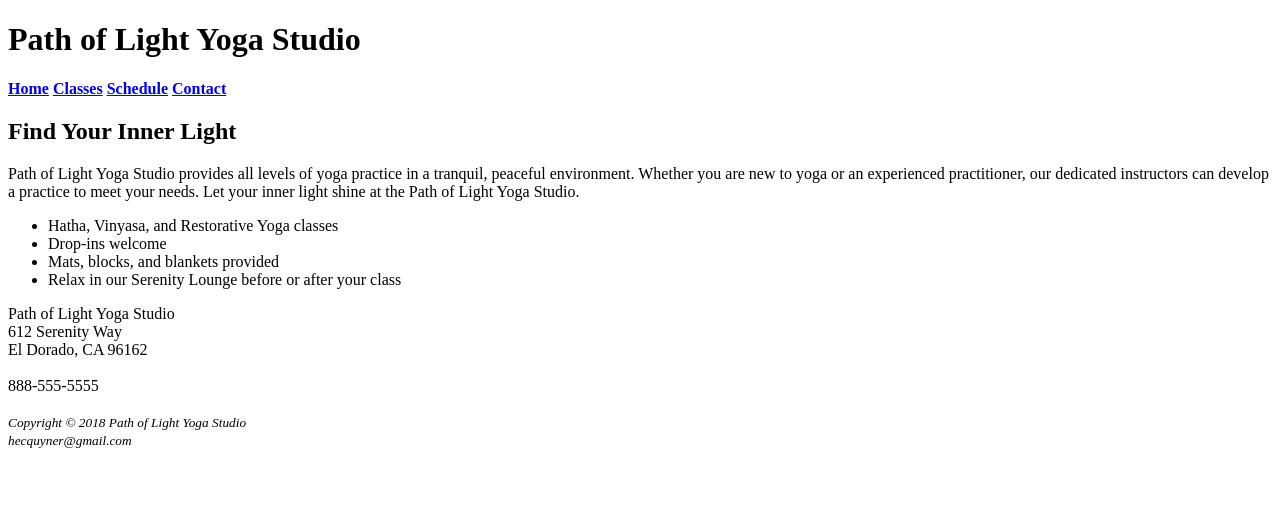
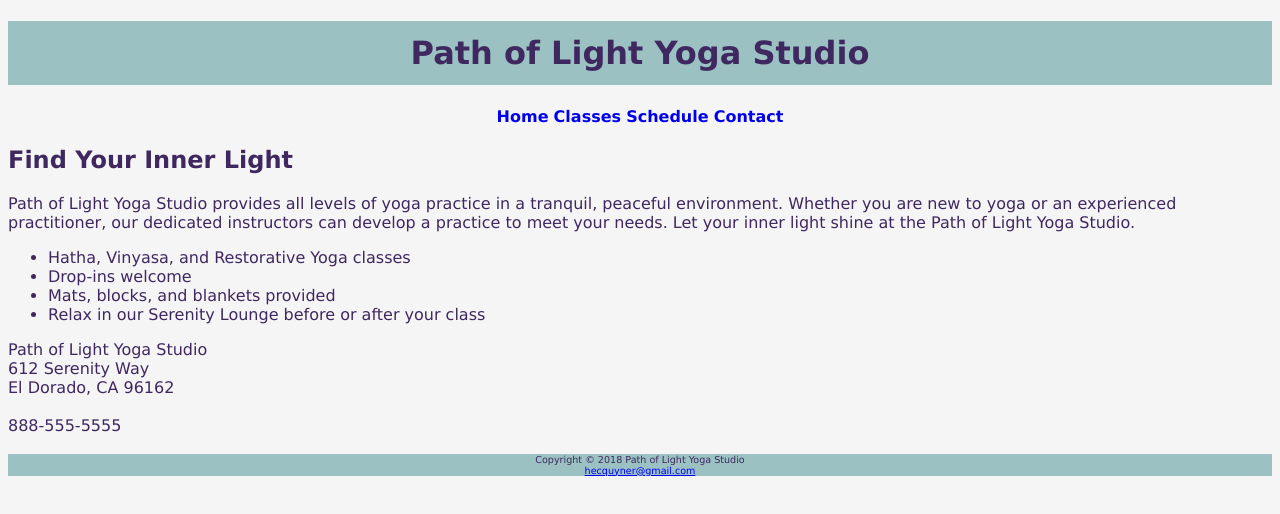
Before and after one commit to heedwiner1106/Path_of_Light_Yoga_Studio, a plain HTML site: page index.html in a window 1280 px wide. Drawn offline with Linux system fonts and the light colour scheme.

Commit message:
add file style.css

```diff
--- a/index.html
+++ b/index.html
@@ -4,6 +4,7 @@
     <meta charset="UTF-8">
     <meta http-equiv="X-UA-Compatible" content="IE=edge">
     <meta name="viewport" content="width=device-width, initial-scale=1.0">
+    <link rel="stylesheet" href="style.css">
     <title>Path of Light Yoga Studio</title>
 </head>
 <body>
@@ -19,7 +20,7 @@
     </nav>
     <h2>Find Your Inner Light</h2>
     <p>
-        Path of Light Yoga Studio provides all levels of yoga practice
+        <span class="studio">Path of Light Yoga Studio</span> provides all levels of yoga practice
         in a tranquil, peaceful environment. Whether you are new to
         yoga or an experienced practitioner, our dedicated instructors
         can develop a practice to meet your needs. Let your inner light
@@ -32,14 +33,14 @@
         <li>Relax in our Serenity Lounge before or after your class</li>
     </ul>
     <div>
-        Path of Light Yoga Studio <br>
+        <span class="studio">Path of Light Yoga Studio</span><br>
         612 Serenity Way <br>
         El Dorado, CA 96162 <br> <br>
         888-555-5555 <br> <br>
     </div>
     <footer>
-        <small><i>Copyright © 2018 Path of Light Yoga Studio <br>
-            hecquyner@gmail.com</i></small>
+        Copyright © 2018 Path of Light Yoga Studio <br>
+            <span id = "email">hecquyner@gmail.com</span>
     </footer>
 </body>
 </html>
--- /dev/null
+++ b/style.css
@@ -0,0 +1,37 @@
+body{
+    background-color: #F5F5F5;
+    color: #3F2860;
+    font-family: Verdana, Arial,sans-serif;
+}
+
+header{
+    background-color: #9BC1C2;
+    text-align: center;
+}
+
+h1{
+    line-height: 200%;
+}
+
+nav{
+    text-align: center;
+    font: bold;
+}
+nav a{
+    text-decoration: none;
+}
+
+.studio {
+    font: italic;
+}
+
+footer{
+    background-color: #9BC1C2;
+    font-size: .60em;
+    font: italic;
+    text-align: center;
+}
+#email{
+    color: blue;
+    text-decoration: underline;
+}
```
Also changed, not shown: class.html (+3 -2 lines), contact.html (+2 -0 lines), schedule.html (+2 -0 lines).
